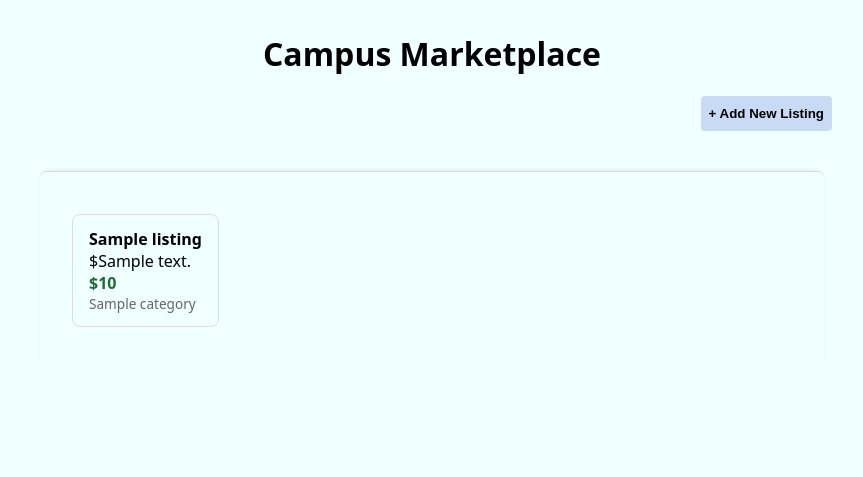
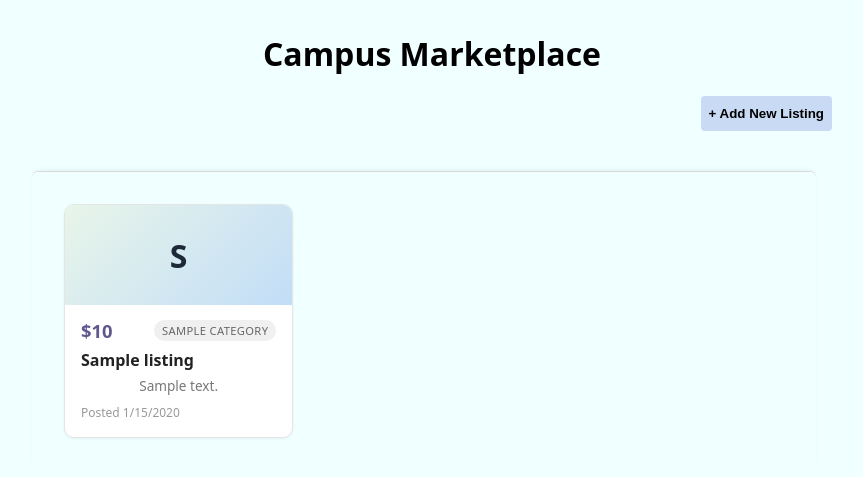
Before and after one commit to thanhthu2411/marketplace, a Node server app: template src/views/index.ejs in a window 1280 px wide. Shown: the top 477 px of the page, without its empty margins (208-1071 px from the left). Run offline with Node 20, Linux system fonts and the light colour scheme; the template is opened without the code that fills it: most values are stand-ins (such as "Sample title", 1, 10 or a date in 2020).

Commit message:
td: update listing card html and css

```diff
--- a/public/css/index.css
+++ b/public/css/index.css
@@ -26,46 +26,11 @@ h1 {
   }
 }
 
-.listings-container {
-    margin: 2.5rem auto;
-    width: 90%;
-    display: flex;
-    flex-direction: row;
-    flex-wrap: wrap;
-    padding: 2rem;
-    border-top: 1px solid rgb(218, 215, 215);
-    border-radius: 6px;
-    box-shadow: 0 -2px 8px -6px rgba(0, 0, 0, 0.3);
-
-    p {
-        text-align: center;
-        color: rgb(121, 119, 119);
-        margin: 0 auto;
-    }
-}
-
-.listing {
-  border: 1px solid #ddd;
-  border-radius: 8px;
-  padding: 0.8rem 1rem;
-  margin: 0.6rem 0;
-}
-.listing .price {
-  color: #1e6b34;
-  font-weight: bold;
-}
-.listing .category {
-  color: #666;
-  font-size: 0.85rem;
-}
-
-
-
 .modal-overlay {
   display: none;
   position: fixed;
   inset: 0;
-  background: rgba(0, 0, 0, 0.5);
+  background: rgba(0, 0, 0, 0.7);
   align-items: center;
   justify-content: center;
 }
@@ -110,7 +75,6 @@ h1 {
   font-size: 0.85rem;
   color: #444;
   font-weight: 500;
-
 }
 
 .modal-box input,
@@ -146,3 +110,99 @@ h1 {
 .modal-box button[type="submit"]:hover {
   background: #3c6fa9;
 }
+
+.listings-container {
+  /* margin: 2rem auto; */
+  width: 90%;
+  display: grid;
+  grid-template-columns: repeat(auto-fill, minmax(220px, 1fr));
+  gap: 1rem;
+  margin-top: 2.5rem;
+  padding: 2rem;
+  border-top: 1px solid rgb(218, 215, 215);
+  border-radius: 6px;
+  box-shadow: 0 -2px 8px -6px rgba(0, 0, 0, 0.3);
+
+  p {
+    text-align: center;
+    color: rgb(121, 119, 119);
+    margin: 0 auto;
+  }
+}
+
+
+.listing-card {
+  border: 1px solid #e5e5e5;
+  border-radius: 10px;
+  overflow: hidden;
+  background: white;
+  box-shadow: 0 1px 3px rgba(0,0,0,0.06);
+  transition: box-shadow 0.15s ease;
+}
+
+.listing-card:hover {
+  box-shadow: 0 4px 14px rgba(0,0,0,0.1);
+}
+
+.listing-thumb {
+  height: 100px;
+  background: linear-gradient(135deg, #e8f5e9, #c2ddf7);
+  display: flex;
+  align-items: center;
+  justify-content: center;
+  font-size: 2rem;
+  font-weight: 700;
+  color: #1d2938;
+}
+
+.listing-body {
+  padding: 0.8rem 1rem 1rem;
+  display: flex;
+  flex-direction: column;
+  gap: 0.35rem;
+}
+
+.listing-top {
+  display: flex;
+  justify-content: space-between;
+  align-items: center;
+}
+
+.price {
+  font-size: 1.15rem;
+  font-weight: 700;
+  color: #61578e;
+}
+
+.tag {
+  font-size: 0.7rem;
+  text-transform: uppercase;
+  letter-spacing: 0.03em;
+  background: #f0f0f0;
+  color: #666;
+  padding: 0.2rem 0.5rem;
+  border-radius: 999px;
+}
+
+.title {
+  margin: 0;
+  font-size: 1rem;
+  font-weight: 600;
+  color: #222;
+}
+
+.description {
+  margin: 0;
+  font-size: 0.85rem;
+  color: #666;
+  display: -webkit-box;
+  -webkit-line-clamp: 2;
+  -webkit-box-orient: vertical;
+  overflow: hidden;
+}
+
+.posted {
+  font-size: 0.75rem;
+  color: #999;
+  margin-top: 0.2rem;
+}
--- a/src/controllers/listingController.ts
+++ b/src/controllers/listingController.ts
@@ -9,7 +9,7 @@ const getAllListings = (req: Request, res: Response, next: NextFunction) => {
 }
 
 const createNewListing = (req: Request, res: Response, next: NextFunction) => {
-    const {title, description, price, category} = req.body()
+    const {title, description, price, category} = req.body
     create(title, description, Number(price), category)
     return res.redirect("/listings")
 }
--- a/src/views/index.ejs
+++ b/src/views/index.ejs
@@ -55,11 +55,17 @@
                 <p>Not listings yet. </p>
             <% } else { %>
                 <% listings.forEach(l => { %>
-                    <div class="listing">
-                        <strong><%= l.title %></strong>
-                        <div class="description">$<%= l.description %></div>
-                        <div class="price">$<%= l.price %></div>
-                        <div class="category"><%= l.category %></div>
+                    <div class="listing-card">
+                        <div class="listing-thumb"><%= l.category.charAt(0).toUpperCase() %></div>
+                        <div class="listing-body">
+                            <div class="listing-top">
+                                <span class="price">$<%= l.price %></span>
+                                <span class="tag"><%= l.category %></span>
+                            </div>
+                            <h3 class="title"><%= l.title %></h3>
+                            <p class="description"><%= l.description %></p>
+                            <span class="posted">Posted <%= new Date(l.createdAt).toLocaleDateString() %></span>
+                        </div>
                     </div>
                 <% }) %>
             <% } %>
```
Lines whose indentation alone changed are shown as unchanged.
